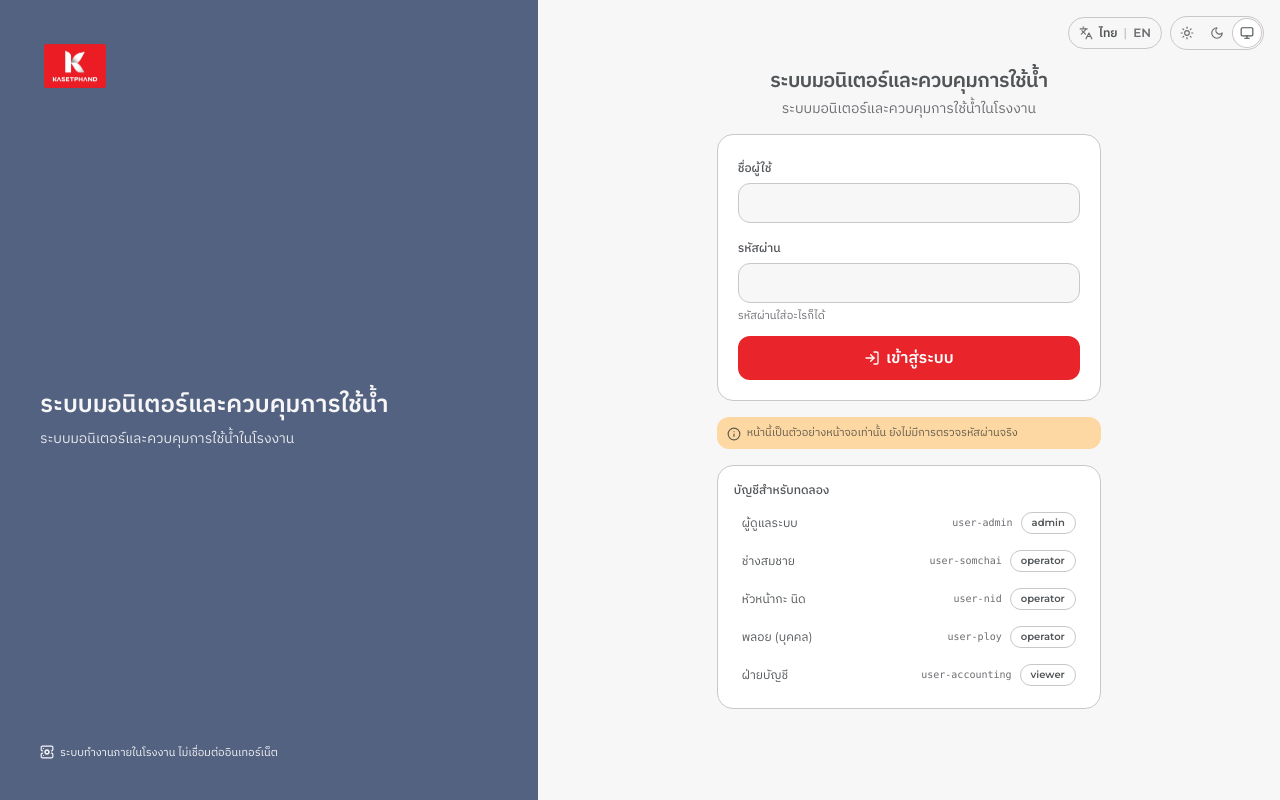
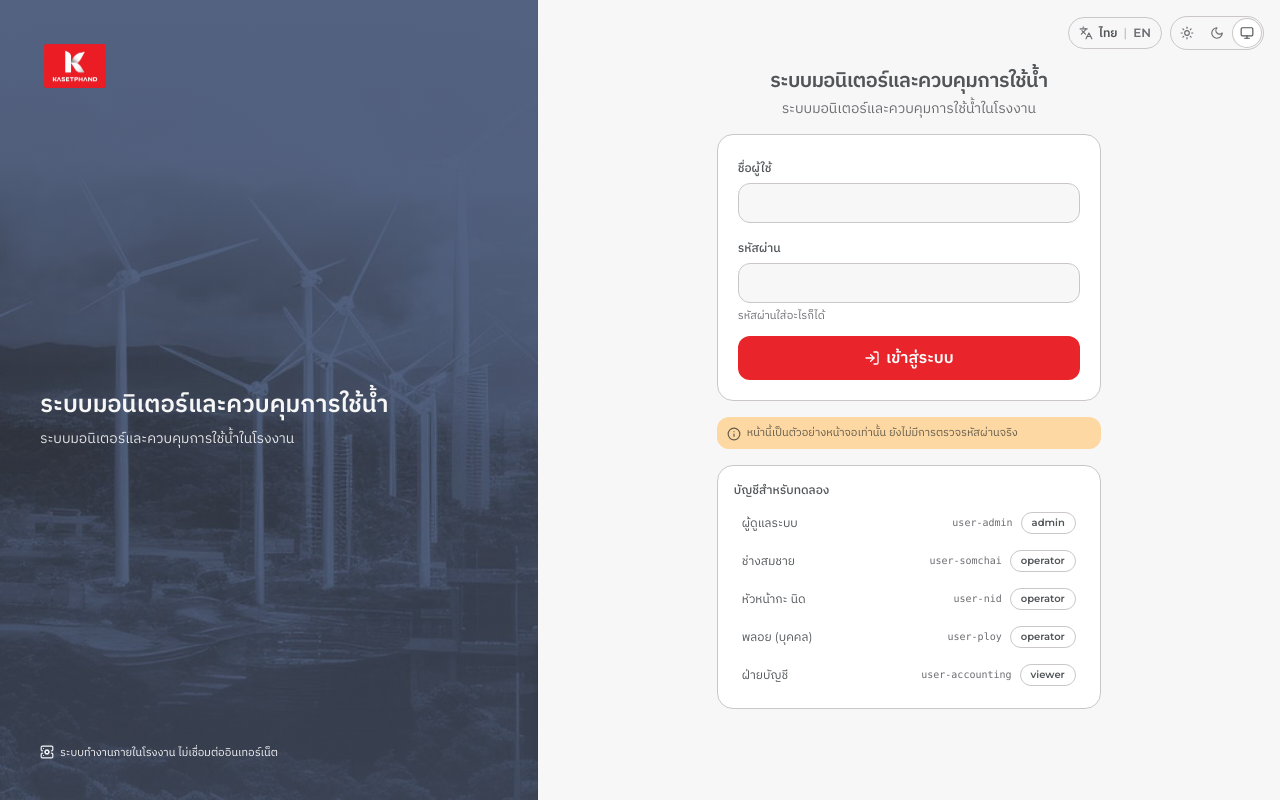
Before and after one commit to Mrbeer19/water-control-dashboard, a Next.js app: page /login in a window 1280 px wide. Built offline with nearby package versions, Linux system fonts and the light colour scheme.

Commit message:
Add CI photo to login cover panel

```diff
--- a/app/login/page.tsx
+++ b/app/login/page.tsx
@@ -59,10 +59,25 @@ export default function LoginPage(): JSX.Element {
   return (
     <div className="flex min-h-dvh flex-col bg-background lg:flex-row">
       {/*
-        ฝั่งภาพ: พื้นบันไดสี Blue ตาม BRANDING_SPEC ข้อ 7 แถว /login
-        ไม่ใช้ภาพจาก template และไม่ใส่ลาย เพราะโลโก้ห้ามวางบนพื้นลาย (ข้อ 5.2)
+        ฝั่งภาพ: ภาพจากเอกสาร CI ขององค์กร (หน้า 7 พาเนล Sustainability) ไม่ใช่ภาพจาก template
+        ★ ภาพถูกทำเป็น duotone บันได Blue ไว้แล้วตั้งแต่ตอนสร้างไฟล์ ความสว่างสูงสุด 0.12
+          ทำให้ตัวอักษร Lynx White ได้ contrast 5.71 : 1 ทุกจุดของภาพโดยไม่ต้องพึ่ง overlay
+        ★ ครึ่งบนไล่เป็นสีทึบ เพื่อให้โลโก้อยู่บนพื้นเรียบ ไม่ใช่บนพื้นลาย (ข้อ 5.2)
+        ★ สี bg-info-strong เป็นพื้นสำรองเผื่อภาพโหลดไม่ขึ้น
       */}
-      <aside className="hidden bg-info-strong text-info-strong-foreground lg:flex lg:w-[42%] lg:flex-col lg:justify-between lg:p-10">
+      <aside
+        className="hidden bg-info-strong bg-cover bg-center text-info-strong-foreground lg:flex lg:w-[42%] lg:flex-col lg:justify-between lg:p-10"
+        style={{
+          backgroundImage: [
+            'linear-gradient(to bottom,',
+            'hsl(var(--info-strong)) 0%,',
+            'hsl(var(--info-strong) / 0.88) 20%,',
+            'hsl(var(--info-strong) / 0.12) 46%,',
+            'hsl(var(--info-strong) / 0.42) 100%),',
+            'url(/brand/login-cover.jpg)',
+          ].join(' '),
+        }}
+      >
         <BrandLogo height={44} priority />
         <div className="space-y-2">
           <p className="text-2xl font-semibold leading-snug">{t.app.title}</p>
```
Also changed, not shown: public/brand/login-cover.jpg (added), 2 other files (tests, documents, lock files or other folders).
